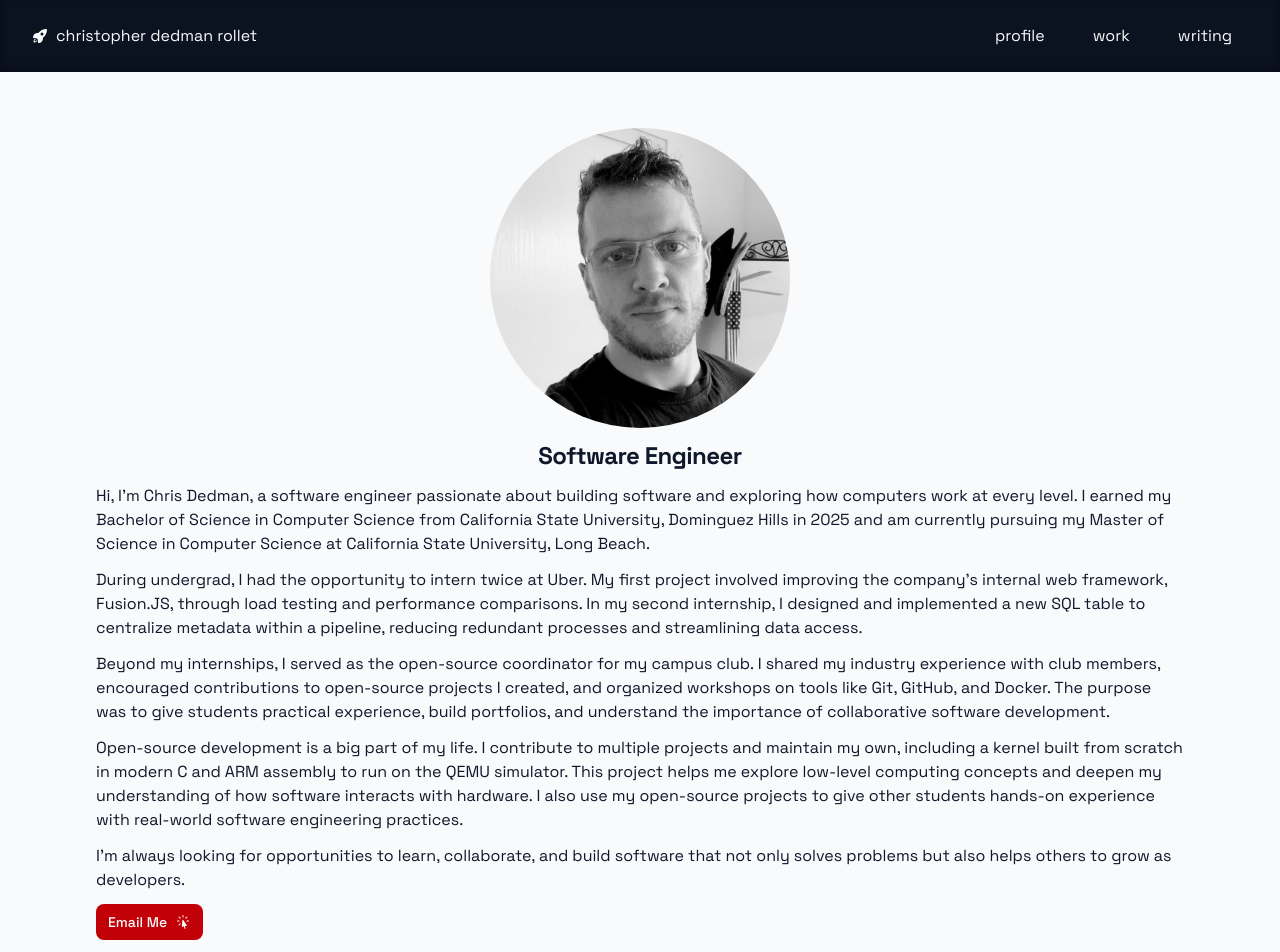
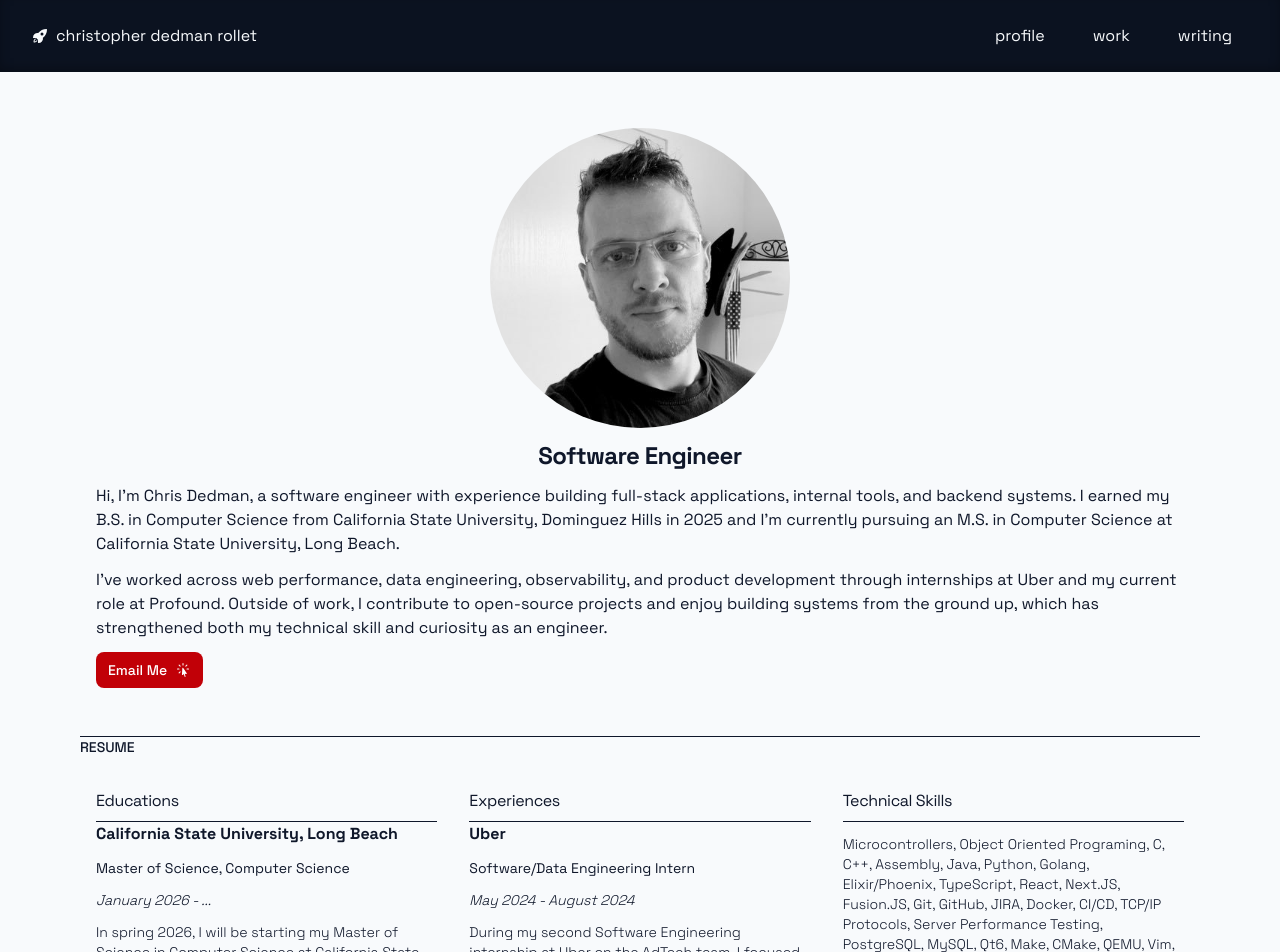
Before and after one commit to chrisdedman/website, a Next.js app: page /profile in a window 1280 px wide. Shown: the top 952 px of the page. Built offline with nearby package versions, Linux system fonts and the light colour scheme.

Commit message:
update about me to make it shorter

```diff
--- a/src/components/resume/aboutme.tsx
+++ b/src/components/resume/aboutme.tsx
@@ -16,21 +16,11 @@ export default function AboutMe() {
       </div>
       <h5 className="mb-2 text-2xl font-bold tracking-tight flex justify-center">Software Engineer</h5>
       <p className="mb-3">
-        Hi, I&#39;m Chris Dedman, a software engineer passionate about building software and exploring how computers work at every level. I earned my Bachelor of Science in Computer Science from California State University, Dominguez Hills in 2025 and am currently pursuing my Master of Science in Computer Science at California State University, Long Beach.
+        Hi, I&#39;m Chris Dedman, a software engineer with experience building full-stack applications, internal tools, and backend systems. I earned my B.S. in Computer Science from California State University, Dominguez Hills in 2025 and I&#39;m currently pursuing an M.S. in Computer Science at California State University, Long Beach.
       </p>
       <p className="mb-3">
-        During undergrad, I had the opportunity to intern twice at Uber. My first project involved improving the company&#39;s internal web framework, Fusion.JS, through load testing and performance comparisons. In my second internship, I designed and implemented a new SQL table to centralize metadata within a pipeline, reducing redundant processes and streamlining data access.
+        I&#39;ve worked across web performance, data engineering, observability, and product development through internships at Uber and my current role at Profound. Outside of work, I contribute to open-source projects and enjoy building systems from the ground up, which has strengthened both my technical skill and curiosity as an engineer.
       </p>
-      <p className="mb-3">
-        Beyond my internships, I served as the open-source coordinator for my campus club. I shared my industry experience with club members, encouraged contributions to open-source projects I created, and organized workshops on tools like Git, GitHub, and Docker. The purpose was to give students practical experience, build portfolios, and understand the importance of collaborative software development.
-      </p>
-      <p className="mb-3">
-        Open-source development is a big part of my life. I contribute to multiple projects and maintain my own, including a kernel built from scratch in modern C and ARM assembly to run on the QEMU simulator. This project helps me explore low-level computing concepts and deepen my understanding of how software interacts with hardware. I also use my open-source projects to give other students hands-on experience with real-world software engineering practices.
-      </p>
-      <p className="mb-3">
-        I&#39;m always looking for opportunities to learn, collaborate, and build software that not only solves problems but also helps others to grow as developers.
-      </p>
-
       <a
         href="mailto:chrisdedman@proton.me"
         className="inline-flex items-center px-3 py-2 text-sm font-medium text-center text-white bg-red-700 rounded-lg hover:bg-blue-800 focus:ring-4 focus:outline-none focus:ring-blue-300 dark:bg-blue-600 dark:hover:bg-blue-700 dark:focus:ring-blue-800"
```
